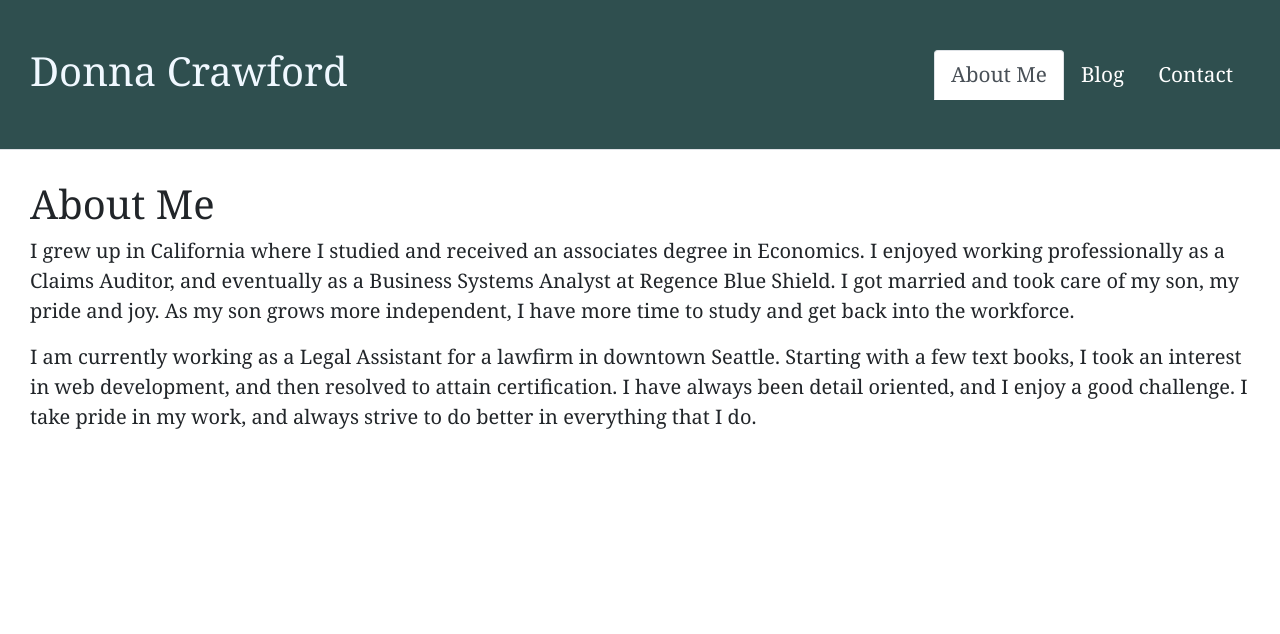
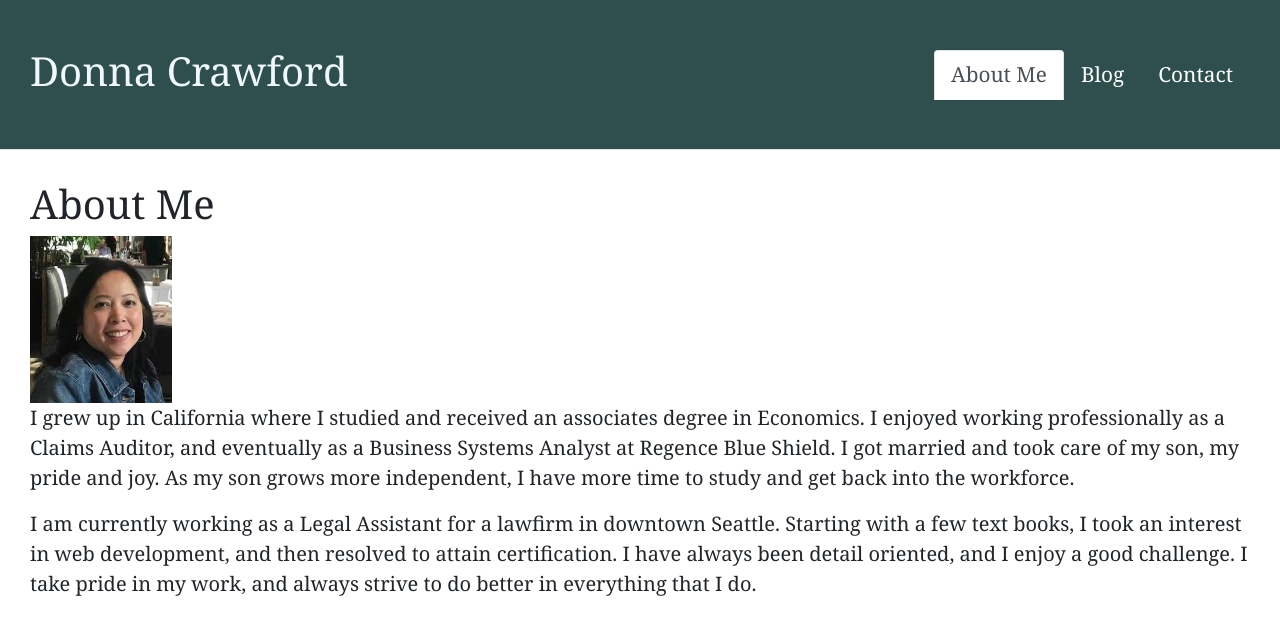
Before and after one commit to Donnastjames/React-Portfolio, a React (Create React App) app: page / in a window 1280 px wide. Shown: the top 634 px of the page. Built offline with nearby package versions, Linux system fonts and the light colour scheme.

Commit message:
Added my photo to AboutMe.js

```diff
--- a/src/components/pages/AboutMe.js
+++ b/src/components/pages/AboutMe.js
@@ -1,4 +1,5 @@
 import React from 'react';
+import myPhoto from '../../assets/my-photo.jpeg';
 
 const styles = {
   sectionStyles: {
@@ -8,12 +9,17 @@ const styles = {
   paragraphStyle: {
     fontSize: '20px',
   },
+  photoStyle: {
+    width: '142px',
+    height: '167px',
+  },
 };
 
 export default function AboutMe() {
   return (
     <div style={styles.sectionStyles}>
       <h1>About Me</h1>
+      <img style={styles.photoStyle} src={myPhoto} alt="My Photo" />
       <p style={styles.paragraphStyle}>
         I grew up in California where I studied and received an associates degree in Economics.  I enjoyed working professionally as a Claims Auditor, and eventually as a Business Systems Analyst at Regence Blue Shield.  I got married and took care of my son, my pride and joy.  As my son grows more independent, I have more time to study and get back into the workforce.
       </p>
```
Also changed, not shown: src/assets/my-photo.jpeg (added).
